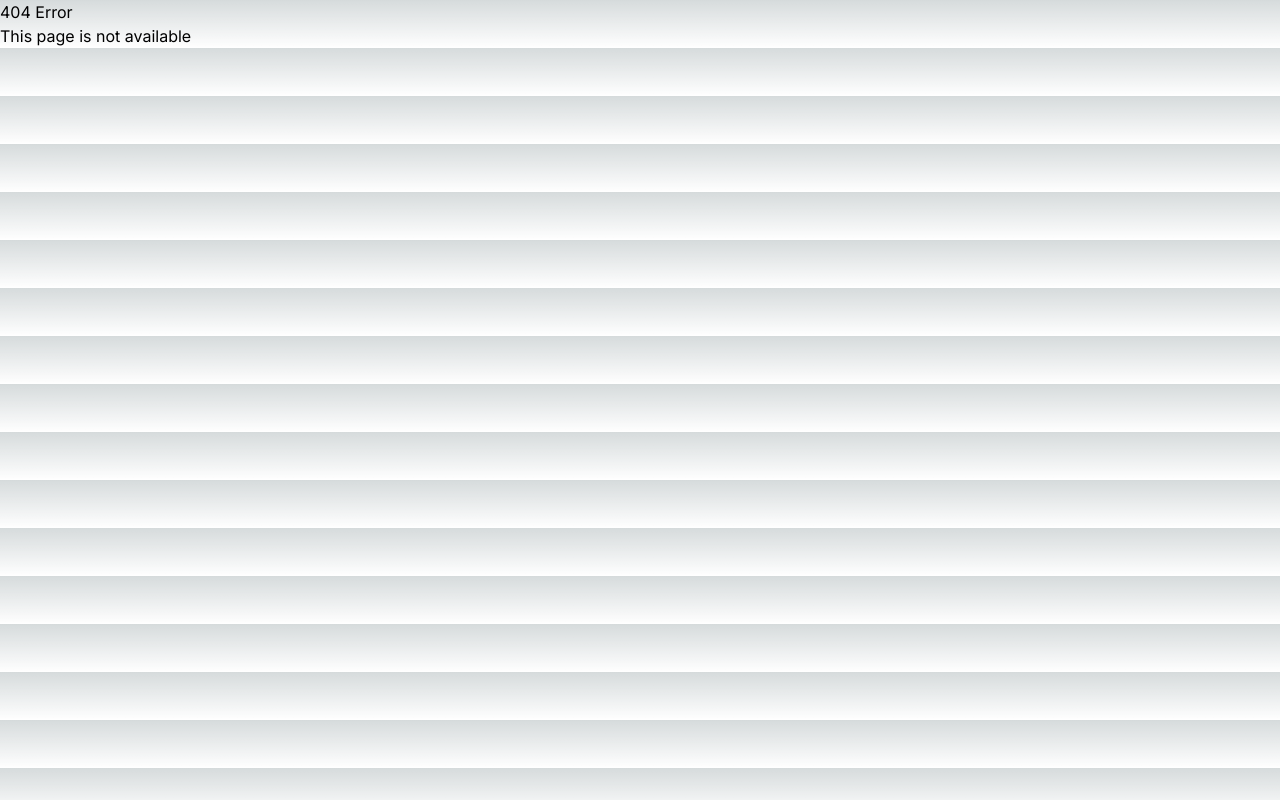
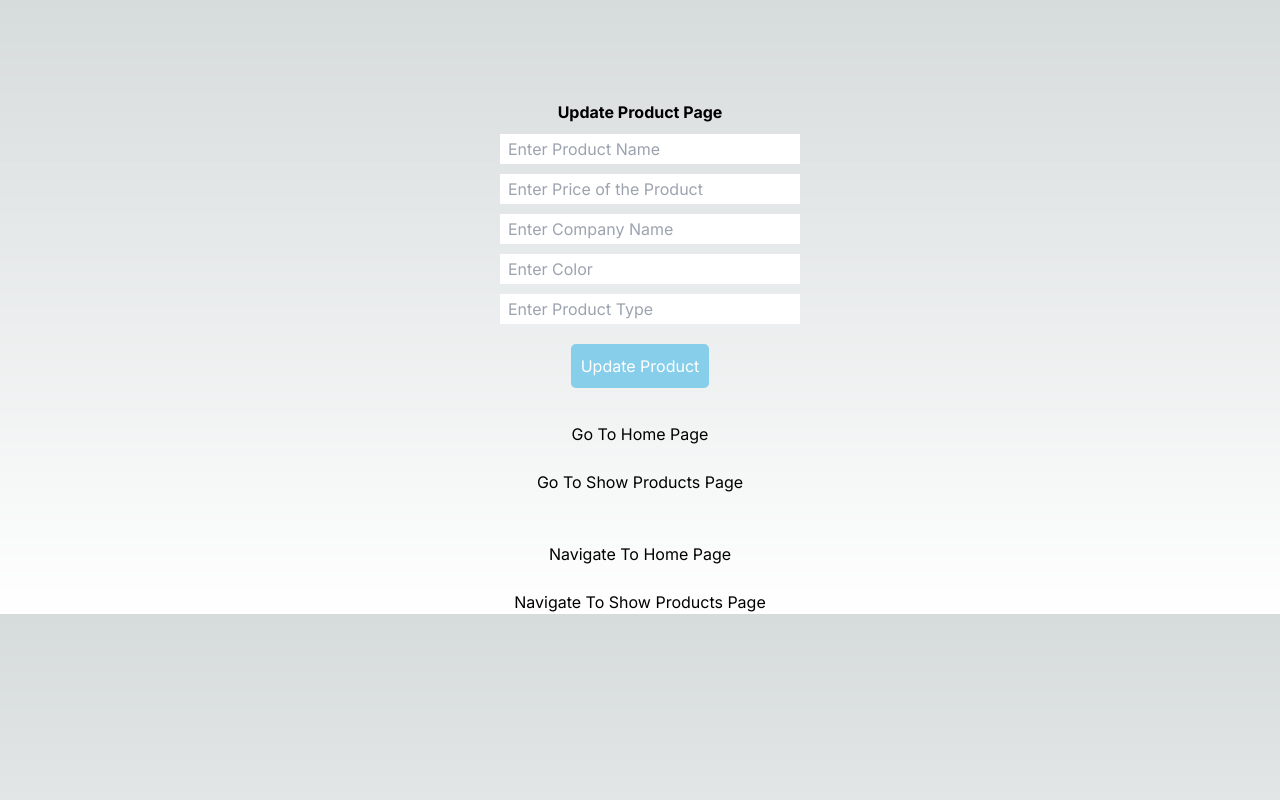
Before and after one commit to amitroy497/full-next-study, a Next.js app: page /showProducts/1 in a window 1280 px wide. Before the commit this address had no page. Built offline with nearby package versions, Linux system fonts and the light colour scheme.

Commit message:
41. Integrate Put Api With Mongo DB Through UI

```diff
--- /dev/null
+++ b/src/app/api/products/[productId]/route.ts
@@ -0,0 +1,30 @@
+import { connectionSrt } from '@/db';
+import { Product } from '@/lib/model/product';
+import mongoose from 'mongoose';
+import { NextResponse } from 'next/server';
+
+export const PUT = async (request: Request, content: any) => {
+	const productId = content?.params?.productId;
+	const filter = { _id: productId };
+	const payload = await request.json();
+	await mongoose.connect(connectionSrt);
+	const result = await Product.findOneAndUpdate(filter, payload);
+	if (
+		!payload.name ||
+		!payload.price ||
+		!payload.company ||
+		!payload.category ||
+		!payload.color
+	) {
+		return NextResponse.json({ result: 'Invalid Data', success: false });
+	}
+	return NextResponse.json({ result, success: true }, { status: 200 });
+};
+
+export const GET = async (request: Request, content: any) => {
+	const productId = content?.params?.productId;
+	const record = { _id: productId };
+	await mongoose.connect(connectionSrt);
+	const result = await Product.findById(record);
+	return NextResponse.json({ result, success: true });
+};
--- /dev/null
+++ b/src/app/showProducts/[updateProduct]/custom.module.css
@@ -0,0 +1,26 @@
+.inputField {
+	display: block;
+	margin: 10px;
+	height: 30px;
+	width: 300px;
+	padding: 8px;
+	color: grey;
+}
+.btn {
+	background-color: skyblue;
+	color: #fff;
+	border: 0;
+	width: 300;
+	margin: 10px;
+	padding: 10px;
+	border-radius: 5px;
+	cursor: pointer;
+}
+.addDiv {
+	margin: 100px auto 0 auto;
+	text-align: center;
+	width: 300px;
+}
+.h1Class {
+	font-weight: bold;
+}
--- /dev/null
+++ b/src/app/showProducts/[updateProduct]/page.tsx
@@ -0,0 +1,116 @@
+'use client';
+import { FC, useEffect, useState } from 'react';
+import Link from 'next/link';
+import { useRouter } from 'next/navigation';
+import custom from './custom.module.css';
+
+interface UpdateProductPageProps {
+	params: {
+		updateProduct: string;
+	};
+}
+
+const UpdateProductPage: FC<UpdateProductPageProps> = ({ params }) => {
+	const router = useRouter();
+	const [productName, setProductName] = useState<string>('');
+	const [productPrice, setProductPrice] = useState<string>('');
+	const [productCompany, setProductCompany] = useState<string>('');
+	const [productColor, setProductColor] = useState<string>('');
+	const [productCategory, setProductCategory] = useState<string>('');
+
+	useEffect(() => {
+		(async function () {
+			const data = await fetch(
+				`http://localhost:3000/api/products/${params.updateProduct}`
+			);
+			const productData = await data.json();
+			setProductName(productData?.result?.name);
+			setProductPrice(productData?.result?.price);
+			setProductCompany(productData?.result?.company);
+			setProductColor(productData?.result?.color);
+			setProductCategory(productData?.result?.category);
+		})();
+	}, [params.updateProduct]);
+
+	const updateProductDetails = async () => {
+		const data = await fetch(
+			`http://localhost:3000/api/products/${params.updateProduct}`,
+			{
+				method: 'PUT',
+				body: JSON.stringify({
+					name: productName,
+					price: productPrice,
+					company: productCompany,
+					category: productCategory,
+					color: productColor,
+				}),
+			}
+		);
+		const response = await data.json();
+		if (response.success) {
+			return alert('Data Updated');
+		}
+		return alert('Error, please try again');
+	};
+
+	return (
+		<div className={custom.addDiv}>
+			<h1 className={custom.h1Class}>Update Product Page</h1>
+			<input
+				type='text'
+				className={custom.inputField}
+				value={productName}
+				placeholder='Enter Product Name'
+				onChange={(e) => setProductName(e.target.value)}
+			/>
+			<input
+				type='text'
+				className={custom.inputField}
+				value={productPrice}
+				placeholder='Enter Price of the Product'
+				onChange={(e) => setProductPrice(e.target.value)}
+			/>
+			<input
+				type='text'
+				className={custom.inputField}
+				value={productCompany}
+				placeholder='Enter Company Name'
+				onChange={(e) => setProductCompany(e.target.value)}
+			/>
+			<input
+				type='text'
+				className={custom.inputField}
+				value={productColor}
+				placeholder='Enter Color'
+				onChange={(e) => setProductColor(e.target.value)}
+			/>
+			<input
+				type='text'
+				className={custom.inputField}
+				value={productCategory}
+				placeholder='Enter Product Type'
+				onChange={(e) => setProductCategory(e.target.value)}
+			/>
+			<button className={custom.btn} onClick={updateProductDetails}>
+				Update Product
+			</button>
+			<br />
+			<br />
+			<Link href='/'>Go To Home Page</Link>
+			<br />
+			<br />
+			<Link href='/showProducts'>Go To Show Products Page</Link>
+			<br />
+			<br />
+			<br />
+			<button onClick={() => router.push('/')}>Navigate To Home Page</button>
+			<br />
+			<br />
+			<button onClick={() => router.push('/showProducts')}>
+				Navigate To Show Products Page
+			</button>
+		</div>
+	);
+};
+
+export default UpdateProductPage;
--- a/src/app/showProducts/page.tsx
+++ b/src/app/showProducts/page.tsx
@@ -43,6 +43,9 @@ const ShowProducts = () => {
 								<td style={{ borderWidth: 1, padding: 5 }}>
 									{product?.category}
 								</td>
+								<td style={{ borderWidth: 1, padding: 5 }}>
+									<Link href={`/showProducts/${product?._id}`}>Edit</Link>
+								</td>
 							</tr>
 						))}
 					</tbody>
```
